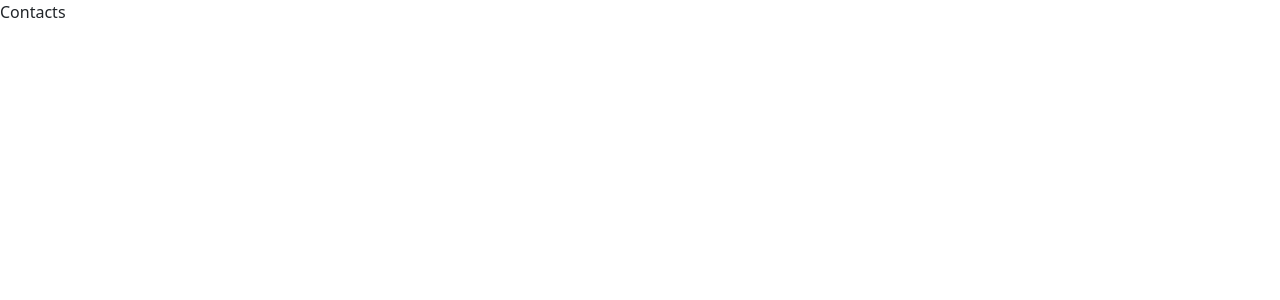
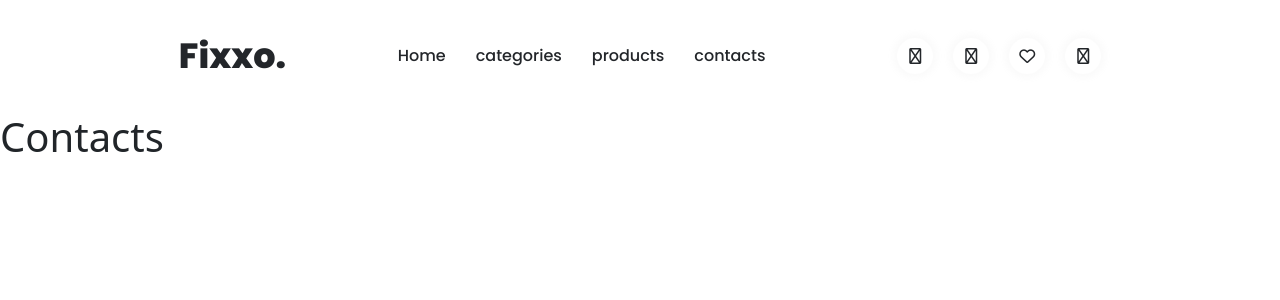
Before and after one commit to Jaspirr/JSinlaming, a React (Create React App) app in the folder react-webapp/: page /contacts in a window 1280 px wide. Shown: the top 300 px of the page. Built offline with nearby package versions, Linux system fonts and the light colour scheme.

Commit message:
added main menu in react

```diff
--- a/react-webapp/public/index.html
+++ b/react-webapp/public/index.html
@@ -10,7 +10,13 @@
   </head>
   <body>
     <noscript>You need to enable JavaScript to run this app.</noscript>
-    <div id="root"></div>
+    <div id="root">
+      <div class="d-flex justify-content-center align-items-center vh-100">
+        <div class="spinner-border" role="status">
+          <span class="visually-hidden">Loading...</span>
+        </div>
+      </div>
+    </div>
     <script src="https://cdn.jsdelivr.net/npm/bootstrap@5.2.0/dist/js/bootstrap.bundle.min.js" integrity="sha384-A3rJD856KowSb7dwlZdYEkO39Gagi7vIsF0jrRAoQmDKKtQBHUuLZ9AsSv4jD4Xa" crossorigin="anonymous"></script>
 
   </body>
--- /dev/null
+++ b/react-webapp/src/assets/scss/cores/_base.scss
@@ -0,0 +1,20 @@
+.html , .body {
+    font-size: $font-size-16;
+    line-height: 1.5;
+    font-family: $font-poppins;
+    font-weight: $font-weight-regular;
+}
+
+.border {
+    border: 1px solid $color-theme !important;
+}
+
+a {
+    color: $color-theme;
+    text-decoration: none;
+
+    &:hover {
+        color: $color-theme;
+        text-decoration: underline;
+    }
+}
--- /dev/null
+++ b/react-webapp/src/assets/scss/sections/_MainMenuSection.scss
@@ -0,0 +1,72 @@
+.mainmenu {
+    display: flex;
+    justify-content: space-evenly;
+    align-items: center;
+    padding-top: 30px;
+    padding-bottom: 30px;
+
+    .container {
+        max-width: 1110px;
+    }
+
+    .brand {
+        color: $color-theme-dark;
+        font-size: $font-size-35;
+        font-family: $font-poppins;
+        font-weight: $font-weight-extra-bold;
+    }
+
+    .menu-links {
+        color: $color-theme-dark;
+        font-size: $font-size-16;
+        font-family: $font-poppins;
+        font-weight: $font-weight-medium;
+
+        .menu-link {
+            color: $color-theme-dark;
+            font-size: $font-size-16;
+            font-family: $font-poppins;
+            font-weight: $font-weight-medium;
+            text-decoration: none;
+            margin-left: 15px;
+            margin-right: 15px;
+
+            &:hover {
+                color: $color-theme;
+                text-decoration: none;
+            }
+        }
+    }
+
+    .menu-icons {
+        display: flex;
+        justify-content: flex-end;
+        align-items: center;
+
+        .menu-icon {
+            background-color: $color-white;
+            color: $color-theme-dark;
+            width: 36px;
+            height: 36px;
+            margin-left: 20px;
+            border-radius: 50%;
+            display: flex;
+            justify-content: center;
+            align-items: center;
+            box-shadow: 0 0 6px 4px $color-shadow;
+            position: relative;
+            transition: all 0.2s ease-in-out;
+
+            i {
+
+            }
+
+            &:hover {
+                color: $color-white;
+                background-color: $color-theme-dark;
+                box-shadow: 0 0 6px 4px $color-shadow;
+                text-decoration: none;
+            }
+        }
+    }
+}
--- /dev/null
+++ b/react-webapp/src/components/MenuIcon.js
@@ -0,0 +1,12 @@
+import React from 'react'
+import { NavLink } from 'react-router-dom'
+
+const MenuIcon = ({link, icon}) => {
+  return (
+    <NavLink className="menu-icon" to={link}>
+        <i className={icon}></i>
+    </NavLink>
+  )
+}
+
+export default MenuIcon
--- a/react-webapp/src/sections/MainMenuSection.js
+++ b/react-webapp/src/sections/MainMenuSection.js
@@ -1,8 +1,28 @@
 import React from 'react'
+import { NavLink } from 'react-router-dom'
+import MenuIcon from '../components/MenuIcon'
+
 
 const MainMenuSection = () => {
     return (
-        <div>MainMenuSection </div>
+        <nav className="mainmenu container">
+            <div class="brand">
+                Fixxo.
+            </div>
+            <div className="menu-links">
+                <NavLink className="menu-link" to="/">Home</NavLink>
+                <NavLink className="menu-link" to="/categories">categories</NavLink>
+                <NavLink className="menu-link" to="/products">products</NavLink>
+                <NavLink className="menu-link" to="/contacts">contacts</NavLink>
+
+            </div>
+            <div className="menu-icons">
+                <MenuIcon link="/search" icon="fa-regular fa-magnifying-glass"/>
+                <MenuIcon link="/compare" icon="fa-regular fa-repeat"/>
+                <MenuIcon link="/wishlist" icon="fa-regular fa-heart"/>
+                <MenuIcon link="/shoppingcart" icon="fa-regular fa-bag-shopping"/>
+            </div>
+        </nav>
     )
 }
 
--- a/react-webapp/src/style.min.css
+++ b/react-webapp/src/style.min.css
@@ -1 +1 @@
-/*# sourceMappingURL=style.min.css.map */
+@import"https://fonts.googleapis.com/css2?family=Poppins:wght@400;500;600;700;800&display=swap";.html,.body{font-size:1rem;line-height:1.5;font-family:"Poppins",sans-serif;font-weight:400}.border{border:1px solid #ff7373 !important}a{color:#ff7373;text-decoration:none}a:hover{color:#ff7373;text-decoration:underline}.mainmenu{display:flex;justify-content:space-evenly;align-items:center;padding-top:30px;padding-bottom:30px}.mainmenu .container{max-width:1110px}.mainmenu .brand{color:#23262a;font-size:2.188rem;font-family:"Poppins",sans-serif;font-weight:800}.mainmenu .menu-links{color:#23262a;font-size:1rem;font-family:"Poppins",sans-serif;font-weight:500}.mainmenu .menu-links .menu-link{color:#23262a;font-size:1rem;font-family:"Poppins",sans-serif;font-weight:500;text-decoration:none;margin-left:15px;margin-right:15px}.mainmenu .menu-links .menu-link:hover{color:#ff7373;text-decoration:none}.mainmenu .menu-icons{display:flex;justify-content:flex-end;align-items:center}.mainmenu .menu-icons .menu-icon{background-color:#fff;color:#23262a;width:36px;height:36px;margin-left:20px;border-radius:50%;display:flex;justify-content:center;align-items:center;box-shadow:0 0 6px 4px rgba(173,173,173,.06);position:relative;transition:all .2s ease-in-out}.mainmenu .menu-icons .menu-icon:hover{color:#fff;background-color:#23262a;box-shadow:0 0 6px 4px rgba(173,173,173,.06);text-decoration:none}/*# sourceMappingURL=style.min.css.map */
--- a/react-webapp/src/views/ContactsView.js
+++ b/react-webapp/src/views/ContactsView.js
@@ -1,8 +1,11 @@
 import React from 'react'
-
+import MainMenuSection from '../sections/MainMenuSection'
 const ContactsView = () => {
     return (
-        <div>Contacts </div>
+        <>
+            <MainMenuSection />
+            <h1>Contacts</h1>
+        </>
     )
 }
 
--- a/react-webapp/src/views/HomeView.js
+++ b/react-webapp/src/views/HomeView.js
@@ -1,8 +1,12 @@
 import React from 'react'
+import MainMenuSection from '../sections/MainMenuSection'
 
 const HomeView = () => {
     return (
-        <div>HomeView </div>
+        <>
+            <MainMenuSection />
+            <h1>Home</h1>
+        </>
     )
 }
 
```
Also changed, not shown: react-webapp/src/assets/scss/cores/_variables.scss (added, +40 -0 lines), react-webapp/src/assets/scss/style.scss (+9 -0 lines), 1 other file (tests, documents, lock files or other folders).
